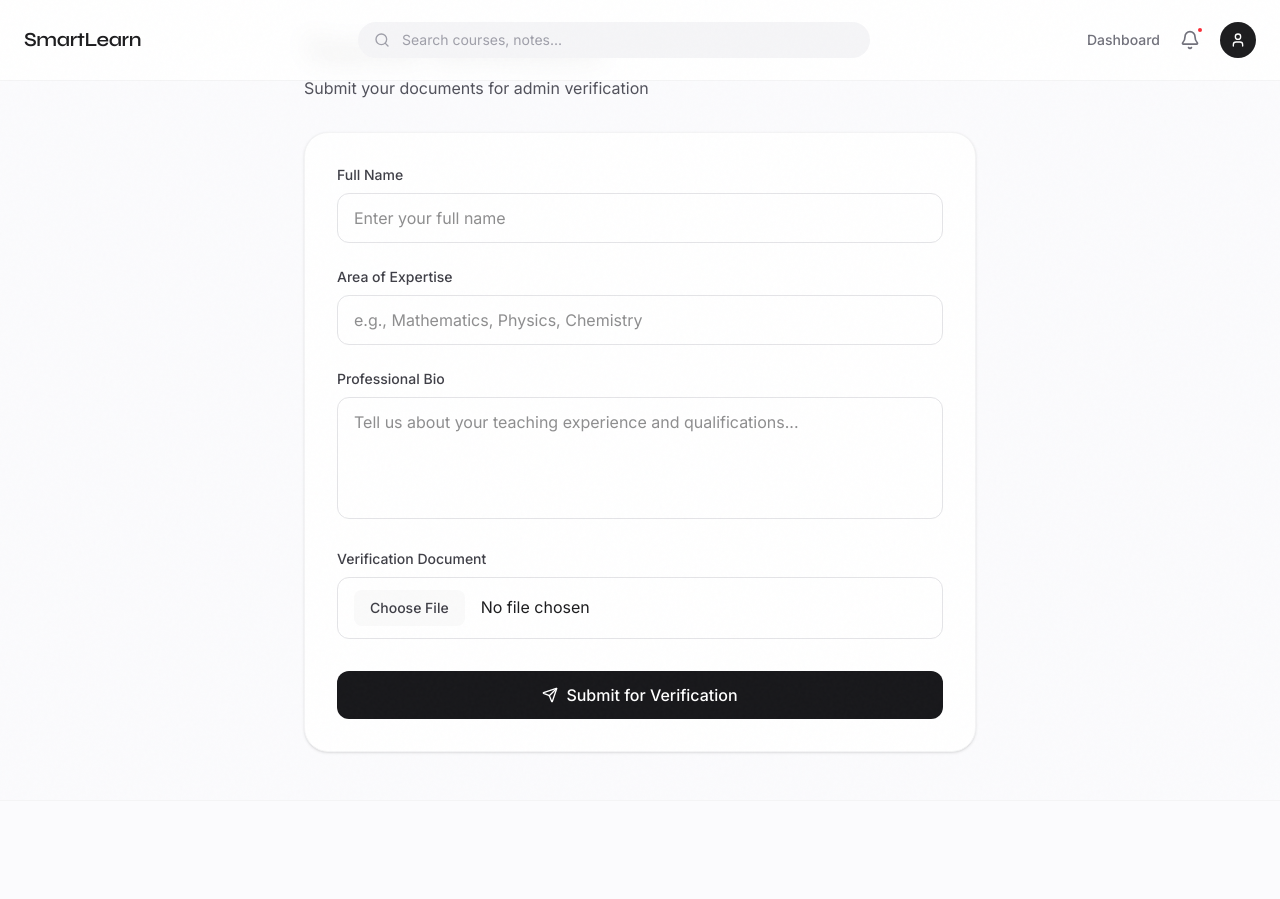
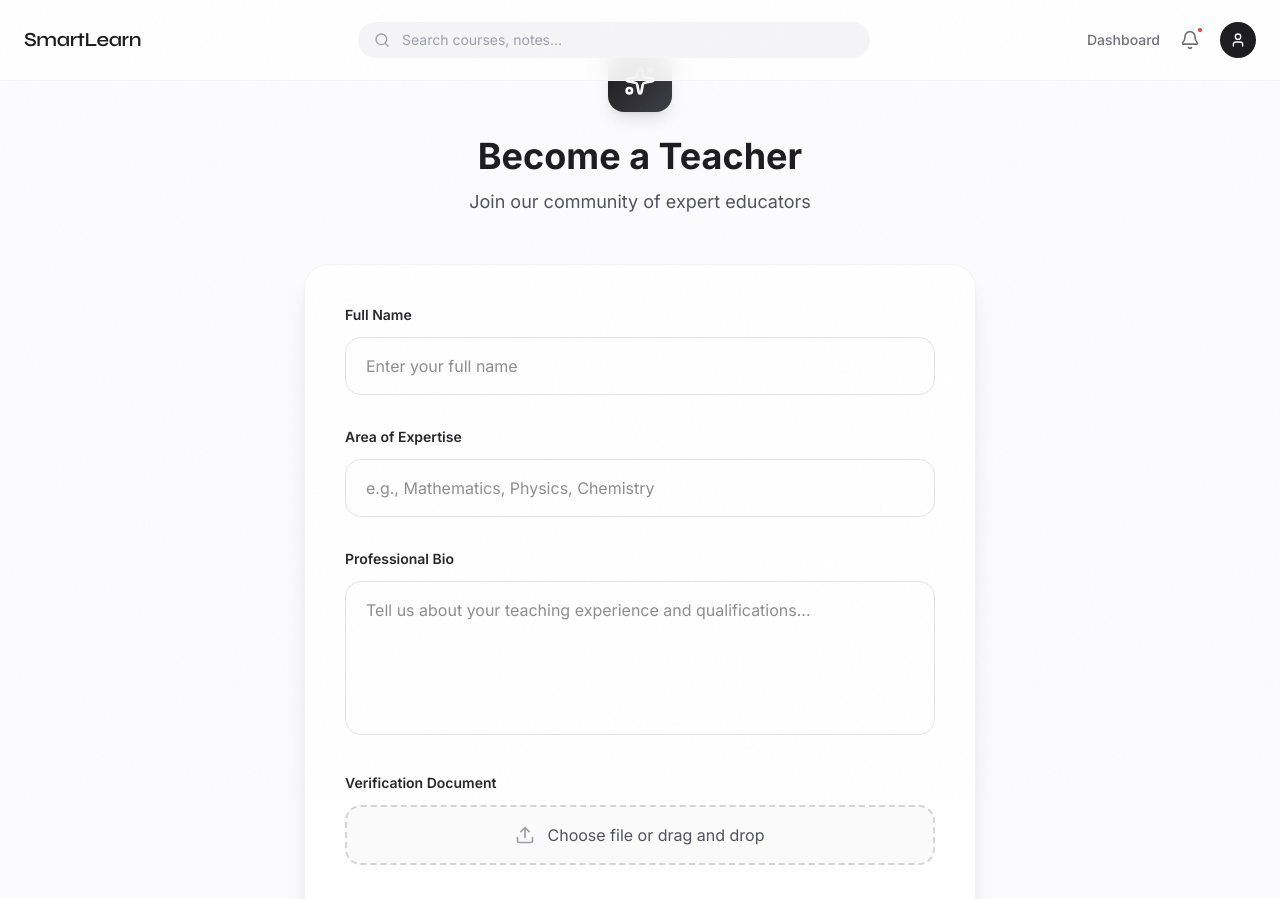
Before and after one commit to akhileshhchhabra/Smartlean, a Next.js app: page /teacher-onboarding in a window 1280 px wide. Shown: the top 899 px of the page. Built offline with nearby package versions, Linux system fonts and the light colour scheme; no server answers; the database is empty; sample sign-in values are in the browser's storage.

Commit message:
Final Fix: Resolved 404s, Added Base64 logic and Admin Login

```diff
--- /dev/null
+++ b/src/app/about/page.js
@@ -0,0 +1,10 @@
+export default function About() {
+  return (
+    <div className="min-h-screen bg-[#FBFBFD] flex items-center justify-center">
+      <div className="text-center">
+        <h1 className="text-2xl font-bold text-[#1D1D1F] mb-4">About Us</h1>
+        <p className="text-zinc-600">Coming Soon</p>
+      </div>
+    </div>
+  );
+}
--- /dev/null
+++ b/src/app/careers/page.js
@@ -0,0 +1,10 @@
+export default function Careers() {
+  return (
+    <div className="min-h-screen bg-[#FBFBFD] flex items-center justify-center">
+      <div className="text-center">
+        <h1 className="text-2xl font-bold text-[#1D1D1F] mb-4">Careers</h1>
+        <p className="text-zinc-600">Coming Soon</p>
+      </div>
+    </div>
+  );
+}
--- /dev/null
+++ b/src/app/contact/page.js
@@ -0,0 +1,10 @@
+export default function Contact() {
+  return (
+    <div className="min-h-screen bg-[#FBFBFD] flex items-center justify-center">
+      <div className="text-center">
+        <h1 className="text-2xl font-bold text-[#1D1D1F] mb-4">Contact Us</h1>
+        <p className="text-zinc-600">Coming Soon</p>
+      </div>
+    </div>
+  );
+}
--- /dev/null
+++ b/src/app/courses/page.js
@@ -0,0 +1,10 @@
+export default function Courses() {
+  return (
+    <div className="min-h-screen bg-[#FBFBFD] flex items-center justify-center">
+      <div className="text-center">
+        <h1 className="text-2xl font-bold text-[#1D1D1F] mb-4">Courses</h1>
+        <p className="text-zinc-600">Coming Soon</p>
+      </div>
+    </div>
+  );
+}
--- /dev/null
+++ b/src/app/help/page.js
@@ -0,0 +1,10 @@
+export default function Help() {
+  return (
+    <div className="min-h-screen bg-[#FBFBFD] flex items-center justify-center">
+      <div className="text-center">
+        <h1 className="text-2xl font-bold text-[#1D1D1F] mb-4">Help Center</h1>
+        <p className="text-zinc-600">Coming Soon</p>
+      </div>
+    </div>
+  );
+}
--- /dev/null
+++ b/src/app/privacy/page.js
@@ -0,0 +1,10 @@
+export default function Privacy() {
+  return (
+    <div className="min-h-screen bg-[#FBFBFD] flex items-center justify-center">
+      <div className="text-center">
+        <h1 className="text-2xl font-bold text-[#1D1D1F] mb-4">Privacy Policy</h1>
+        <p className="text-zinc-600">Coming Soon</p>
+      </div>
+    </div>
+  );
+}
--- a/src/app/teacher-onboarding/page.js
+++ b/src/app/teacher-onboarding/page.js
@@ -2,7 +2,7 @@
 
 import { useState, useEffect } from 'react';
 import { useRouter } from 'next/navigation';
-import { Upload, FileText, CheckCircle, AlertCircle, User, Send } from 'lucide-react';
+import { Upload, FileText, CheckCircle, AlertCircle, User, Send, Sparkles } from 'lucide-react';
 import { auth, db } from '@/lib/firebase';
 import { doc, updateDoc, serverTimestamp } from 'firebase/firestore';
 
@@ -32,10 +32,16 @@ export default function TeacherOnboarding() {
   const handleFileChange = (e) => {
     const file = e.target.files[0];
     if (file) {
+      // Constraint: If file > 800KB, alert 'File too large'
+      if (file.size > 800000) {
+        alert('File too large');
+        return;
+      }
+
       setSelectedFile(file);
       setError('');
 
-      // Convert file to Base64 using FileReader
+      // Logic: Convert uploaded file to a Base64 string
       const reader = new FileReader();
       reader.onload = (e) => {
         const base64 = e.target.result;
@@ -59,14 +65,9 @@ export default function TeacherOnboarding() {
     setSubmitting(true);
 
     try {
-      // File Validation: Check if (file.size > 800000) (800KB)
+      // Validation
       if (!selectedFile) {
         alert('Please upload a document first.');
-        return;
-      }
-
-      if (selectedFile.size > 800000) {
-        alert('File too large for Firestore (Max 800KB)');
         return;
       }
 
@@ -81,13 +82,7 @@ export default function TeacherOnboarding() {
         return;
       }
 
-      // Base64 Conversion: Ensure FileReader is working correctly and string is stored in a field called documentBase64
-      if (!documentBase64) {
-        alert('File conversion failed. Please try again.');
-        return;
-      }
-
-      // Database Update: Use updateDoc(doc(db, 'users', user.uid), { ... })
+      // Firestore: Save documentBase64, verificationStatus: 'pending', and isVerified: false to current user's document
       console.log('Saving Base64 document to Firestore...');
 
       const userRef = doc(db, 'users', currentUser.uid);
@@ -106,16 +101,15 @@ export default function TeacherOnboarding() {
 
       console.log('Firestore updated successfully with Base64 document');
 
-      // Success UI: Hide form and show success message
+      // Success UI: Show a clean 'Application Pending' screen after submit
       setStep('success');
 
     } catch (error) {
-      // Error Alert: In the catch block, use alert('Error Code: ' + error.code + '\nMessage: ' + error.message). This is CRUCIAL to see the exact Firebase error.
+      // Error Tracking: Add try-catch to all Firestore operations and use alert() to show any errors
       alert('Error Code: ' + error.code + '\nMessage: ' + error.message);
       console.error('FIREBASE_ERROR:', error.code, error.message);
       setError(error.message || 'Registration failed');
     } finally {
-      // Safety: Ensure setSubmitting(false) is always called
       setSubmitting(false);
     }
   };
@@ -140,21 +134,22 @@ export default function TeacherOnboarding() {
     return (
       <div className="min-h-screen bg-[#FBFBFD] flex items-center justify-center p-8">
         <div className="bg-white rounded-3xl border border-zinc-100 p-12 max-w-md w-full text-center shadow-sm">
-          <div className="w-20 h-20 bg-green-50 rounded-full flex items-center justify-center mx-auto mb-8">
-            <CheckCircle className="w-10 h-10 text-green-600" />
+          <div className="w-20 h-20 bg-amber-50 rounded-full flex items-center justify-center mx-auto mb-8">
+            <div className="w-10 h-10 border-2 border-amber-600 border-t-transparent rounded-full animate-spin"></div>
           </div>
-          <h2 className="text-3xl font-bold text-[#1D1D1F] mb-4">Application Submitted!</h2>
+          <h2 className="text-3xl font-bold text-[#1D1D1F] mb-4">Application Pending</h2>
           <p className="text-zinc-600 text-lg mb-6">
-            Admin will review your profile in 2-3 hours. You will get access once approved.
+            Your application has been submitted and is currently under review.
           </p>
           <div className="space-y-3">
-            <button
-              onClick={() => router.push('/')}
-              className="w-full flex items-center justify-center gap-2 px-6 py-3 bg-zinc-900 text-white rounded-xl font-medium hover:bg-zinc-800 transition-colors"
-            >
-              <User className="w-4 h-4" />
-              Back to Home
-            </button>
+            <div className="bg-amber-50 border border-amber-200 rounded-xl p-4">
+              <p className="text-amber-800 text-sm">
+                <strong>Status:</strong> Pending Review
+              </p>
+            </div>
+            <div className="text-sm text-zinc-500">
+              We'll notify you within 2-3 business days.
+            </div>
           </div>
         </div>
       </div>
@@ -162,28 +157,31 @@ export default function TeacherOnboarding() {
   }
 
   return (
-    <div className="min-h-screen bg-[#FBFBFD] py-8 px-8">
+    <div className="min-h-screen bg-[#FBFBFD] py-12 px-8">
       <div className="max-w-2xl mx-auto">
-        {/* Header */}
-        <div className="mb-8">
-          <h1 className="text-3xl font-bold text-[#1D1D1F] mb-2">Teacher Verification</h1>
-          <p className="text-zinc-600">Submit your documents for admin verification</p>
+        {/* Premium Apple-style Header */}
+        <div className="text-center mb-12">
+          <div className="w-16 h-16 bg-gradient-to-br from-zinc-900 to-zinc-700 rounded-2xl flex items-center justify-center mx-auto mb-6 shadow-lg">
+            <Sparkles className="w-8 h-8 text-white" />
+          </div>
+          <h1 className="text-4xl font-bold text-[#1D1D1F] mb-3">Become a Teacher</h1>
+          <p className="text-zinc-600 text-lg">Join our community of expert educators</p>
         </div>
 
         {/* Error Message */}
         {error && (
-          <div className="flex items-center gap-3 p-4 bg-red-50 border border-red-200 rounded-xl mb-6">
+          <div className="flex items-center gap-3 p-4 bg-red-50 border border-red-200 rounded-2xl mb-8">
             <AlertCircle className="w-5 h-5 text-red-600 flex-shrink-0" />
             <p className="text-red-700 text-sm">{error}</p>
           </div>
         )}
 
-        {/* Form */}
-        <form onSubmit={handleSubmit} className="bg-white rounded-3xl border border-zinc-100 p-8 shadow-sm">
-          <div className="space-y-6">
+        {/* Premium Apple-style Form */}
+        <form onSubmit={handleSubmit} className="bg-white rounded-3xl border border-zinc-100 p-10 shadow-xl">
+          <div className="space-y-8">
             {/* Full Name */}
             <div>
-              <label className="block text-sm font-medium text-zinc-700 mb-2">
+              <label className="block text-sm font-semibold text-zinc-800 mb-3">
                 Full Name
               </label>
               <input
@@ -191,7 +189,7 @@ export default function TeacherOnboarding() {
                 name="fullName"
                 value={formData.fullName}
                 onChange={handleInputChange}
-                className="w-full px-4 py-3 border border-zinc-200 rounded-xl focus:outline-none focus:ring-2 focus:ring-zinc-500 focus:border-transparent"
+                className="w-full px-5 py-4 border border-zinc-200 rounded-2xl focus:outline-none focus:ring-2 focus:ring-zinc-500 focus:border-transparent text-base transition-all"
                 placeholder="Enter your full name"
                 required
               />
@@ -199,7 +197,7 @@ export default function TeacherOnboarding() {
 
             {/* Expertise */}
             <div>
-              <label className="block text-sm font-medium text-zinc-700 mb-2">
+              <label className="block text-sm font-semibold text-zinc-800 mb-3">
                 Area of Expertise
               </label>
               <input
@@ -207,7 +205,7 @@ export default function TeacherOnboarding() {
                 name="expertise"
                 value={formData.expertise}
                 onChange={handleInputChange}
-                className="w-full px-4 py-3 border border-zinc-200 rounded-xl focus:outline-none focus:ring-2 focus:ring-zinc-500 focus:border-transparent"
+                className="w-full px-5 py-4 border border-zinc-200 rounded-2xl focus:outline-none focus:ring-2 focus:ring-zinc-500 focus:border-transparent text-base transition-all"
                 placeholder="e.g., Mathematics, Physics, Chemistry"
                 required
               />
@@ -215,15 +213,15 @@ export default function TeacherOnboarding() {
 
             {/* Bio */}
             <div>
-              <label className="block text-sm font-medium text-zinc-700 mb-2">
+              <label className="block text-sm font-semibold text-zinc-800 mb-3">
                 Professional Bio
               </label>
               <textarea
                 name="bio"
                 value={formData.bio}
                 onChange={handleInputChange}
-                rows={4}
-                className="w-full px-4 py-3 border border-zinc-200 rounded-xl focus:outline-none focus:ring-2 focus:ring-zinc-500 focus:border-transparent resize-none"
+                rows={5}
+                className="w-full px-5 py-4 border border-zinc-200 rounded-2xl focus:outline-none focus:ring-2 focus:ring-zinc-500 focus:border-transparent resize-none text-base transition-all"
                 placeholder="Tell us about your teaching experience and qualifications..."
                 required
               />
@@ -231,49 +229,64 @@ export default function TeacherOnboarding() {
 
             {/* File Upload */}
             <div>
-              <label className="block text-sm font-medium text-zinc-700 mb-2">
+              <label className="block text-sm font-semibold text-zinc-800 mb-3">
                 Verification Document
               </label>
               <div className="relative">
+                <div className="w-full px-5 py-4 border-2 border-dashed border-zinc-300 rounded-2xl focus:outline-none focus:ring-2 focus:ring-zinc-500 focus:border-transparent text-base transition-all bg-zinc-50 hover:bg-zinc-100 cursor-pointer">
                   <input
                     type="file"
                     onChange={handleFileChange}
                     accept=".pdf,.doc,.docx,.jpg,.jpeg,.png"
-                  className="w-full px-4 py-3 border border-zinc-200 rounded-xl focus:outline-none focus:ring-2 focus:ring-zinc-500 focus:border-transparent file:mr-4 file:py-2 file:px-4 file:rounded-lg file:border-0 file:text-sm file:font-medium file:bg-zinc-50 file:text-zinc-700 hover:file:bg-zinc-100"
+                    className="absolute inset-0 w-full h-full opacity-0 cursor-pointer"
                     required
                   />
+                  <div className="flex items-center justify-center gap-3">
+                    <Upload className="w-5 h-5 text-zinc-400" />
+                    <span className="text-zinc-600">
+                      {selectedFile ? selectedFile.name : 'Choose file or drag and drop'}
+                    </span>
+                  </div>
+                </div>
                 {selectedFile && (
-                  <div className="mt-3 flex items-center gap-2 text-sm text-zinc-600">
+                  <div className="mt-3 flex items-center gap-2 text-sm text-zinc-600 bg-zinc-50 rounded-xl p-3">
                     <FileText className="w-4 h-4" />
                     <span>{selectedFile.name}</span>
-                    <span className="text-xs text-zinc-400">({(selectedFile.size / 1024 / 1024).toFixed(2)} MB)</span>
+                    <span className="text-xs text-zinc-400 ml-auto">({(selectedFile.size / 1024).toFixed(0)} KB)</span>
                   </div>
                 )}
               </div>
             </div>
           </div>
 
-          {/* Submit Button */}
-          <div className="mt-8">
+          {/* Premium Submit Button */}
+          <div className="mt-10">
             <button
               type="submit"
               disabled={submitting}
-              className="w-full flex items-center justify-center gap-2 px-6 py-3 bg-zinc-900 text-white rounded-xl font-medium hover:bg-zinc-800 transition-colors disabled:opacity-50 disabled:cursor-not-allowed"
+              className="w-full flex items-center justify-center gap-3 px-6 py-4 bg-gradient-to-r from-zinc-900 to-zinc-800 text-white rounded-2xl font-semibold text-base hover:from-zinc-800 hover:to-zinc-700 transition-all disabled:opacity-50 disabled:cursor-not-allowed shadow-lg"
             >
               {submitting ? (
                 <>
-                  <div className="w-4 h-4 border-2 border-white border-t-transparent rounded-full animate-spin"></div>
-                  <span>Submitting...</span>
+                  <div className="w-5 h-5 border-2 border-white border-t-transparent rounded-full animate-spin"></div>
+                  <span>Submitting Application...</span>
                 </>
               ) : (
                 <>
-                  <Send className="w-4 h-4" />
-                  <span>Submit for Verification</span>
+                  <Send className="w-5 h-5" />
+                  <span>Submit Application</span>
                 </>
               )}
             </button>
           </div>
         </form>
+
+        {/* Footer Note */}
+        <div className="text-center mt-8">
+          <p className="text-zinc-500 text-sm">
+            Maximum file size: 800KB • Supported formats: PDF, DOC, DOCX, JPG, PNG
+          </p>
+        </div>
       </div>
     </div>
   );
--- /dev/null
+++ b/src/app/terms/page.js
@@ -0,0 +1,10 @@
+export default function Terms() {
+  return (
+    <div className="min-h-screen bg-[#FBFBFD] flex items-center justify-center">
+      <div className="text-center">
+        <h1 className="text-2xl font-bold text-[#1D1D1F] mb-4">Terms of Service</h1>
+        <p className="text-zinc-600">Coming Soon</p>
+      </div>
+    </div>
+  );
+}
```
Also changed, not shown: src/app/admin/page.js (+22 -67 lines), 1 other file (tests, documents, lock files or other folders). Lines whose indentation alone changed are shown as unchanged.
